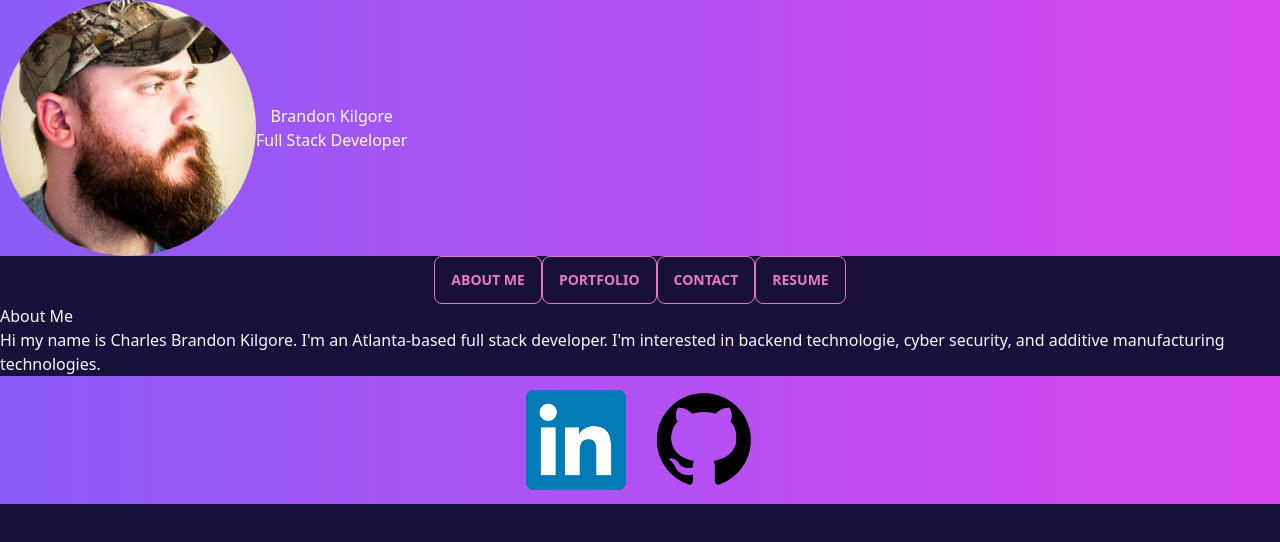
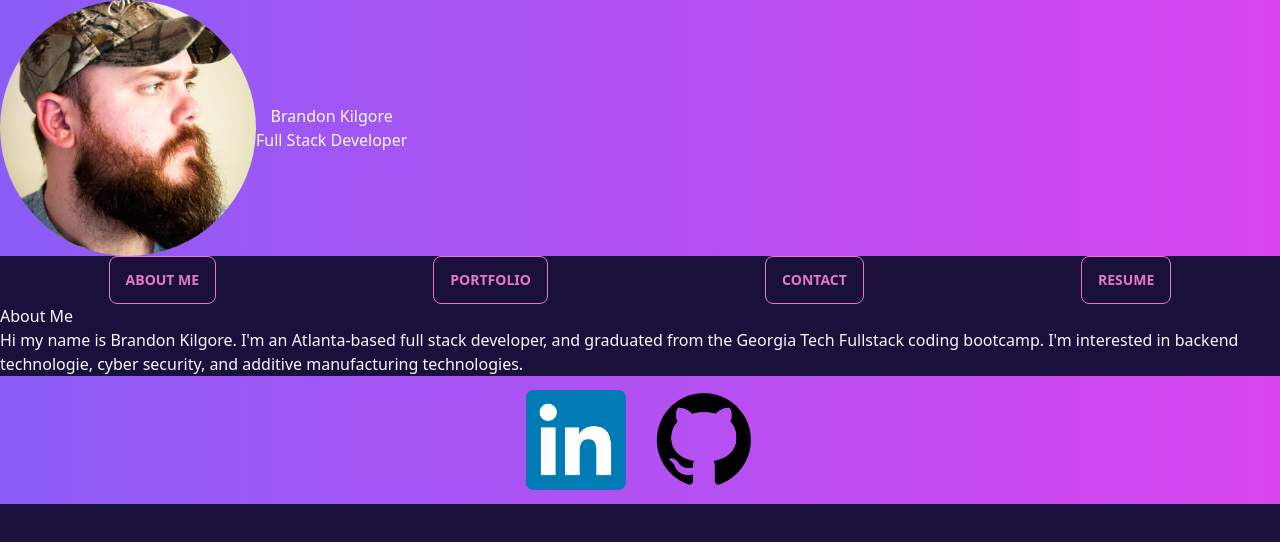
Before and after one commit to Brandonk1023/React-Professional-Portfolio, a React (Create React App) app: page / in a window 1280 px wide. Shown: the top 542 px of the page. Built offline with nearby package versions, Linux system fonts and the light colour scheme.

Commit message:
adjusted styling of nav bar buttons

```diff
--- a/src/App.css
+++ b/src/App.css
@@ -1,6 +1,4 @@
 .App {
-  text-align: center;
-}
 
 .App-logo {
   height: 40vmin;
--- a/src/components/aboutMe.js
+++ b/src/components/aboutMe.js
@@ -5,7 +5,7 @@ const AboutMe =  () => {
         <section>
             <div>
                 <h2>About Me</h2>
-                <p>Hi my name is Charles Brandon Kilgore. I'm an Atlanta-based full stack developer. I'm interested in backend technologie, cyber security, and additive manufacturing technologies.</p>
+                <p>Hi my name is Brandon Kilgore. I'm an Atlanta-based full stack developer, and graduated from the Georgia Tech Fullstack coding bootcamp. I'm interested in backend technologie, cyber security, and additive manufacturing technologies.</p>
             </div>
         </section>
     )
--- a/src/components/navigation.js
+++ b/src/components/navigation.js
@@ -4,8 +4,8 @@ const Navigation =  ({ selectedSection, setSelectedSection}) => {
     const sections = ['About Me', 'Portfolio', 'Contact', 'Resume']
 
     return (
-        <nav class="flex justify-center">
-            <ul class=" flex flex-row">
+        <nav>
+            <ul class=" flex flex-row justify-around">
                 {sections.map(section => (
                     <li key={section}>
                         <button class="btn btn-primary btn-outline" onClick={() => setSelectedSection(section)} >
```
